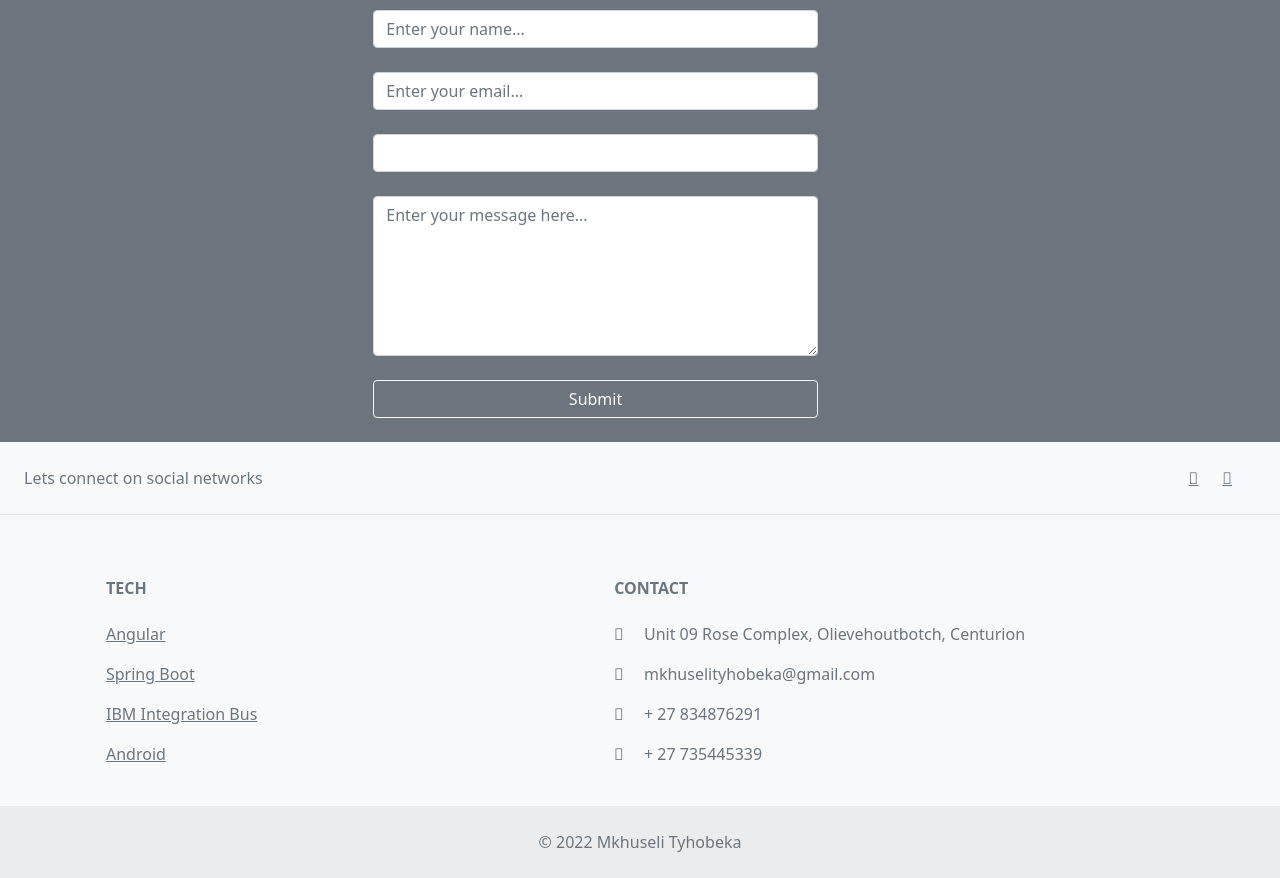
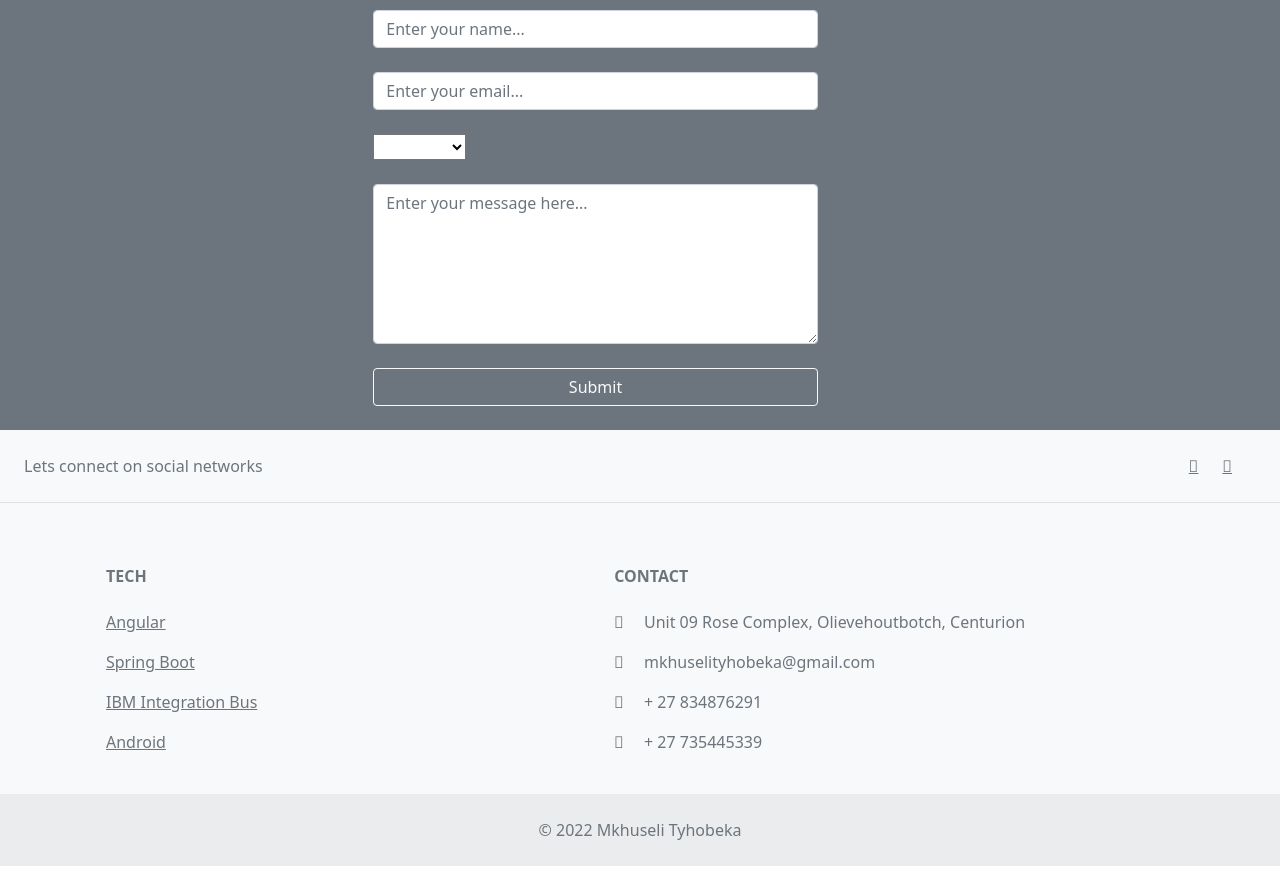
Before and after one commit to mkhuselityhobeka/my-profile, an Angular app: page /home in a window 1280 px wide. Shown: the part 1900-2778 px from the top of the page. Built offline with nearby package versions, Linux system fonts and the light colour scheme.

Commit message:
updated the email subject dropdown

```diff
--- a/src/app/components/home-component/home-component.component.html
+++ b/src/app/components/home-component/home-component.component.html
@@ -175,12 +175,13 @@
                     <div class="invalid-feedback" data-sb-feedback="name:required">Email Address is required</div>
                 </div><br>
                   <div class="col-sm-10">
-                    <select class="form-control" id="subject" name="subject" data-bs-toggle="dropdown" data-sb-validations="required" [(ngModel)]="emailTemplate.subject">
-                        <option value="1" disabled>Choose Subject...</option>
-                        <option value="2" selected>Feedback</option>
-                        <option value="3">Bug Fix</option>
-                        <option value="4">Feature</option>
+                    <select class="bootstrap-select" id="subject" name="subject" data-bs-toggle="dropdown" data-sb-validations="required" [(ngModel)]="emailTemplate.subject">
+                        <option value="1" selected="selected">Feature 1</option>
+                        <option value="2">Feature 2</option>
+                        <option value="3">Feature 3</option>
+                        <option value="4">Feature 4</option>
                       </select>
+
                 </div><br>
                 <div class="col-sm-10">
                     <textarea class="form-control" id="message" name="message" type="text" placeholder="Enter your message here..." style="height: 10rem" data-sb-validations="required" [(ngModel)]="emailTemplate.message"></textarea>
```
